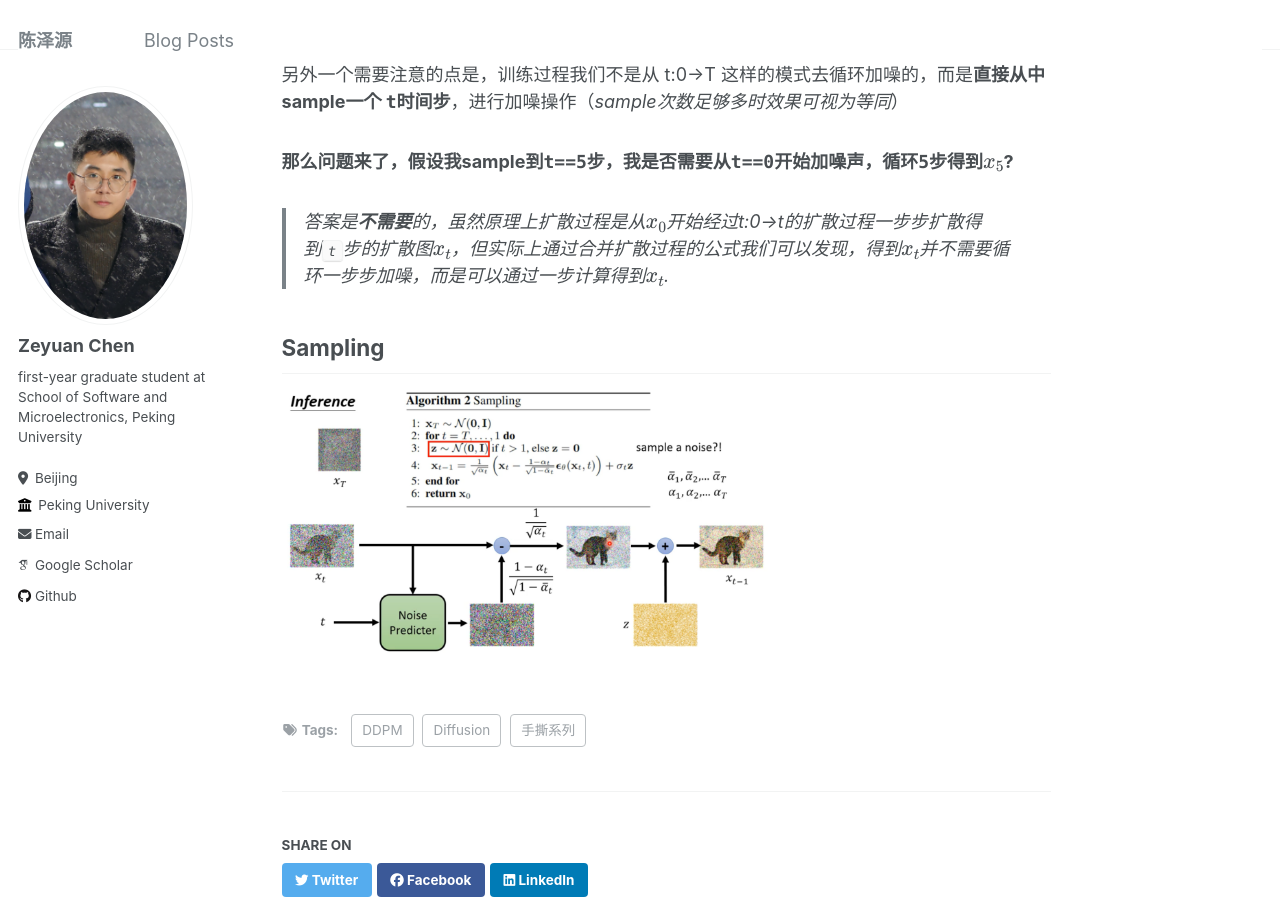
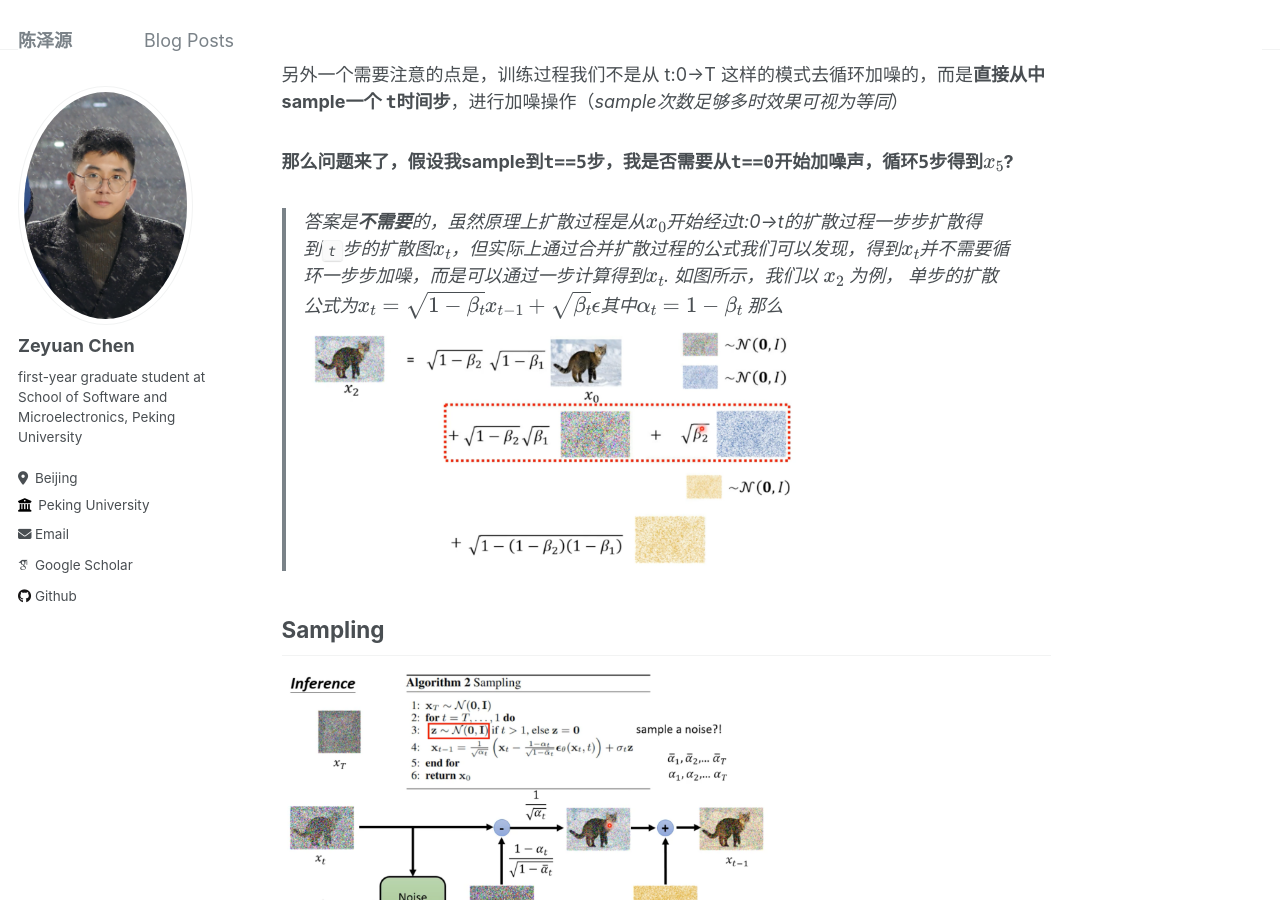
Before and after one commit to chenzyn/chenzyn.github.io, a Jekyll site: the page built from _posts/2024-04-10-diffusion.md, in a window 1280 px wide and 900 px high, scrolled down 2064 px. Built offline with Jekyll 4.4.1, drawn with Linux system fonts in a browser that asks for light colours; some web fonts are replaced.

Commit message:
upload DDPM

```diff
--- a/_posts/2024-04-10-diffusion.md
+++ b/_posts/2024-04-10-diffusion.md
@@ -63,6 +63,12 @@ Training
 ### 那么问题来了，假设我sample到`t==5`步，我是否需要从`t==0`开始加噪声，循环`5`步得到$$x_5$$?
 
 >答案是**不需要**的，虽然原理上扩散过程是从$$x_0$$开始经过t:0->t的扩散过程一步步扩散得到`t`步的扩散图$$x_t$$，但实际上通过合并扩散过程的公式我们可以发现，得到$$x_t$$并不需要循环一步步加噪，而是可以通过一步计算得到$$x_t$$.
+>如图所示，我们以 $$x_2$$ 为例， 单步的扩散公式为$$x_t = \sqrt{1-\beta_{t}}x_{t-1} + \sqrt{\beta_t}\epsilon$$其中$$\alpha_t = 1 - \beta_t$$
+>那么
+> <img src="/images/diffusion_6.png" width="500">
+
+
+
 
 Sampling
 ---
```
Also changed, not shown: images/diffusion_6.png (added).
